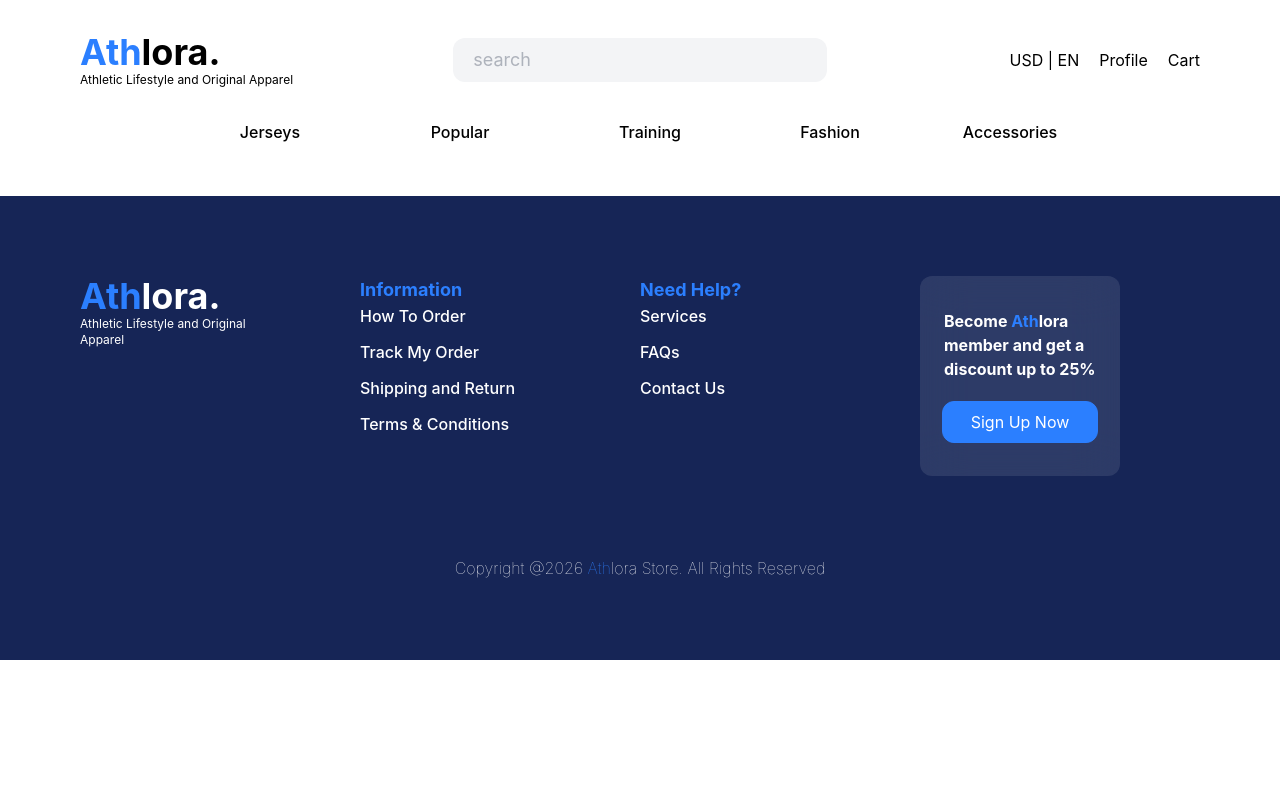
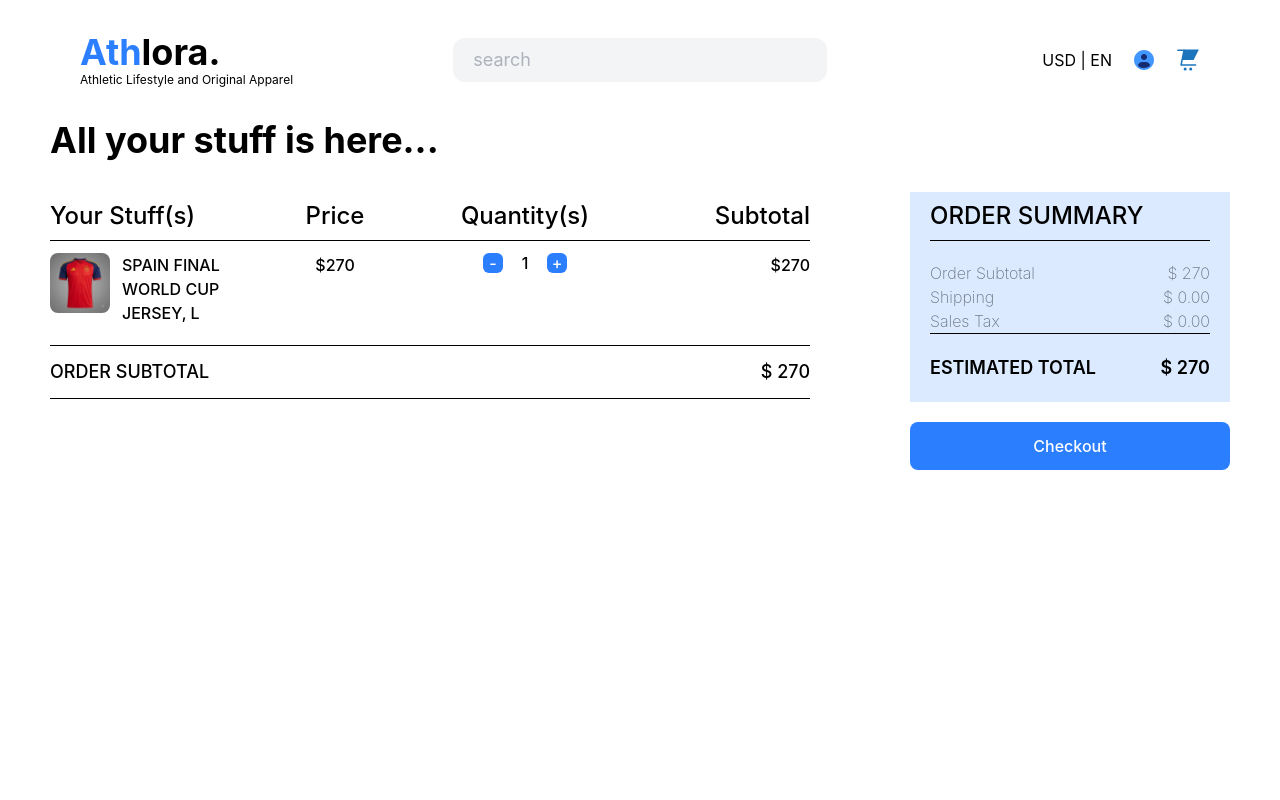
Before and after one commit to Mhmd7uLL/Athlora, a React (Vite) app: page /cart in a window 1280 px wide. Shown: the top 800 px of the page. Built offline with nearby package versions, Linux system fonts and the light colour scheme.

Commit message:
cart page

```diff
--- a/src/App.css
+++ b/src/App.css
@@ -1,186 +1 @@
 @import "tailwindcss";
-
-.counter {
-  font-size: 16px;
-  padding: 5px 10px;
-  border-radius: 5px;
-  color: var(--accent);
-  background: var(--accent-bg);
-  border: 2px solid transparent;
-  transition: border-color 0.3s;
-  margin-bottom: 24px;
-
-  &:hover {
-    border-color: var(--accent-border);
-  }
-  &:focus-visible {
-    outline: 2px solid var(--accent);
-    outline-offset: 2px;
-  }
-}
-
-.hero {
-  position: relative;
-
-  .base,
-  .framework,
-  .vite {
-    inset-inline: 0;
-    margin: 0 auto;
-  }
-
-  .base {
-    width: 170px;
-    position: relative;
-    z-index: 0;
-  }
-
-  .framework,
-  .vite {
-    position: absolute;
-  }
-
-  .framework {
-    z-index: 1;
-    top: 34px;
-    height: 28px;
-    transform: perspective(2000px) rotateZ(300deg) rotateX(44deg) rotateY(39deg)
-      scale(1.4);
-  }
-
-  .vite {
-    z-index: 0;
-    top: 107px;
-    height: 26px;
-    width: auto;
-    transform: perspective(2000px) rotateZ(300deg) rotateX(40deg) rotateY(39deg)
-      scale(0.8);
-  }
-}
-
-#center {
-  display: flex;
-  flex-direction: column;
-  gap: 25px;
-  place-content: center;
-  place-items: center;
-  flex-grow: 1;
-
-  @media (max-width: 1024px) {
-    padding: 32px 20px 24px;
-    gap: 18px;
-  }
-}
-
-#next-steps {
-  display: flex;
-  border-top: 1px solid var(--border);
-  text-align: left;
-
-  & > div {
-    flex: 1 1 0;
-    padding: 32px;
-    @media (max-width: 1024px) {
-      padding: 24px 20px;
-    }
-  }
-
-  .icon {
-    margin-bottom: 16px;
-    width: 22px;
-    height: 22px;
-  }
-
-  @media (max-width: 1024px) {
-    flex-direction: column;
-    text-align: center;
-  }
-}
-
-#docs {
-  border-right: 1px solid var(--border);
-
-  @media (max-width: 1024px) {
-    border-right: none;
-    border-bottom: 1px solid var(--border);
-  }
-}
-
-#next-steps ul {
-  list-style: none;
-  padding: 0;
-  display: flex;
-  gap: 8px;
-  margin: 32px 0 0;
-
-  .logo {
-    height: 18px;
-  }
-
-  a {
-    color: var(--text-h);
-    font-size: 16px;
-    border-radius: 6px;
-    background: var(--social-bg);
-    display: flex;
-    padding: 6px 12px;
-    align-items: center;
-    gap: 8px;
-    text-decoration: none;
-    transition: box-shadow 0.3s;
-
-    &:hover {
-      box-shadow: var(--shadow);
-    }
-    .button-icon {
-      height: 18px;
-      width: 18px;
-    }
-  }
-
-  @media (max-width: 1024px) {
-    margin-top: 20px;
-    flex-wrap: wrap;
-    justify-content: center;
-
-    li {
-      flex: 1 1 calc(50% - 8px);
-    }
-
-    a {
-      width: 100%;
-      justify-content: center;
-      box-sizing: border-box;
-    }
-  }
-}
-
-#spacer {
-  height: 88px;
-  border-top: 1px solid var(--border);
-  @media (max-width: 1024px) {
-    height: 48px;
-  }
-}
-
-.ticks {
-  position: relative;
-  width: 100%;
-
-  &::before,
-  &::after {
-    content: '';
-    position: absolute;
-    top: -4.5px;
-    border: 5px solid transparent;
-  }
-
-  &::before {
-    left: 0;
-    border-left-color: var(--border);
-  }
-  &::after {
-    right: 0;
-    border-right-color: var(--border);
-  }
-}
--- a/src/App.tsx
+++ b/src/App.tsx
@@ -1,20 +1,19 @@
 import { Routes, Route } from "react-router-dom";
 import "./App.css";
 import Navbar from "./components/navbar/Navbar.tsx";
-import Categories from "./components/categories/Categories.tsx";
 import Footer from "./components/footer/footer.tsx";
 
 import Home from "./pages/Home/Home.tsx"
+import Cart from "./pages/Cart/Cart.tsx"
 
 function App() {
   return (
     <div>
       <Navbar />
-      <Categories />
 
       <Routes>
         <Route path="/" element={<Home />}/>
-        <Route />
+        <Route path="/cart" element={<Cart />}/>
         <Route />
         <Route />
       </Routes>
--- a/src/components/navbar/Navbar.tsx
+++ b/src/components/navbar/Navbar.tsx
@@ -1,12 +1,19 @@
+import { Link } from "react-router-dom";
+
+import cart from "../../assets/navAssets/cart.svg";
+import profile from "../../assets/navAssets/profile.svg";
+
 function Navbar() {
   return (
     <nav className="w-full h-30 bg-white">
       <div className="h-full grid grid-cols-3 items-center px-20">
         <div className="flex flex-col">
-          <h1 className="text-4xl font-bold">
-            <span className="text-blue-500">Ath</span>lora.
-          </h1>
-          <p className="text-xs">Athletic Lifestyle and Original Apparel</p>
+          <Link to="/">
+            <h1 className="text-4xl font-bold">
+              <span className="text-blue-500">Ath</span>lora.
+            </h1>
+            <p className="text-xs">Athletic Lifestyle and Original Apparel</p>
+          </Link>
         </div>
         <form className="flex justify-center">
           <input
@@ -17,8 +24,12 @@ function Navbar() {
         </form>
         <div className="flex justify-end gap-5">
           <span>USD | EN</span>
-          <span>Profile</span>
-          <span>Cart</span>
+          <Link to="">
+            <img src={profile} className="w-6 h-6"></img>
+          </Link>
+          <a href="/cart">
+            <img src={cart} className="w-6 h-6"></img>
+          </a>
         </div>
       </div>
     </nav>
--- a/src/pages/Cart/Cart.tsx
+++ b/src/pages/Cart/Cart.tsx
@@ -0,0 +1,100 @@
+import { useState } from "react";
+import pict1 from "../../assets/homeAssets/adidasEspana/pict1.webp";
+
+function Cart() {
+  const [quantity, setQuantity] = useState(1);
+
+  const price = 270;
+  const subTotal = price * quantity;
+
+  return (
+    <div className="flex justify-center">
+      <div className="w-295">
+        <h1 className="text-4xl font-bold">All your stuff is here...</h1>
+
+        <div className="flex justify-between gap-3 mt-8">
+          <div className="w-190 h-150">
+            <div className="grid grid-cols-4">
+              <div className="font-medium text-2xl py-2">Your Stuff(s)</div>
+              <div className="text-center font-medium text-2xl py-2">
+                Price
+              </div>
+              <div className="text-center font-medium text-2xl py-2">
+                Quantity(s)
+              </div>
+              <div className="text-end font-medium text-2xl py-2">Subtotal</div>
+            </div>
+            <hr className="mb-3 w-full"></hr>
+            <div className="grid grid-cols-4 font-medium">
+              <div className="flex gap-3 text-start">
+                <img src={pict1} className="w-15 h-15 rounded-lg"></img>
+                <div>
+                  <h1>SPAIN FINAL WORLD CUP JERSEY, L</h1>
+                </div>
+              </div>
+              <div className="text-center">
+                <p>${price}</p>
+              </div>
+              <div className="gap-3">
+                <form className="flex flex-row justify-center">
+                  <button
+                    type="button"
+                    onClick={() =>
+                      setQuantity((quantity) => Math.max(1, quantity - 1))
+                    }
+                    className="rounded-md bg-blue-500 w-5 h-5 flex items-center justify-center text-white"
+                  >
+                    -
+                  </button>
+                  <input
+                    type="text"
+                    value={quantity}
+                    readOnly
+                    className="w-5 h-5 text-center mx-3"
+                  ></input>
+                  <button
+                    type="button"
+                    onClick={() => setQuantity((quantity) => quantity + 1)}
+                    className="rounded-md bg-blue-500 w-5 h-5 flex items-center justify-center text-white"
+                  >
+                    +
+                  </button>
+                </form>
+              </div>
+              <div className="text-end">${subTotal}</div>
+            </div>
+            <div className="flex flex-row justify-between w-full my-5 py-3 border-y-1 font-medium text-lg">
+                <h1>ORDER SUBTOTAL</h1>
+                <h1>$ {subTotal}</h1>
+            </div>
+          </div>
+
+          <div className="w-80 h-150">
+            <div className="bg-blue-100 px-5 pb-5">
+              <h1 className="text-2xl py-2 font-medium">ORDER SUMMARY</h1>
+              <hr className="mb-3"></hr>
+              <div className="grid grid-cols-2 mt-5 text-gray-500 font-extralight">
+                <div>Order Subtotal</div>
+                <div className="text-end">$ {subTotal}</div>
+                <div>Shipping</div>
+                <div className="text-end">$ 0.00</div>
+                <div>Sales Tax</div>
+                <div className="text-end">$ 0.00</div>
+              </div>
+              <hr className="bg-gray-100"></hr>
+              <div className="flex flex-row justify-between mt-5 font-semibold text-lg">
+                <h1>ESTIMATED TOTAL</h1>
+                <h1>$ {subTotal}</h1>
+              </div>
+            </div>
+            <button className="bg-blue-500 font-medium w-full mt-5 py-3 rounded-lg text-white hover:bg-blue-950 hover:cursor-pointer transition duration-300">
+              Checkout
+            </button>
+          </div>
+        </div>
+      </div>
+    </div>
+  );
+}
+
+export default Cart;
--- a/src/pages/Home/Home.tsx
+++ b/src/pages/Home/Home.tsx
@@ -1,4 +1,6 @@
 import { useHome } from "../../hooks/useHome";
+
+import Categories from "../../components/categories/Categories";
 import HomeAdidas from "./homeBrands/HomeAdidas";
 import HomeNike from "./homeBrands/HomeNike";
 import HomePuma from "./homeBrands/HomePuma";
@@ -12,6 +14,8 @@ function Home() {
 
   return (
     <div>
+      <Categories />
+
       <div className="h-120 bg-blue-950 mt-1">
         <div
           className="w-full h-120 flex justify-end items-center bg-contain bg-center bg-no-repeat"
@@ -29,7 +33,7 @@ function Home() {
         </div>
       </div>
 
-      <div className="flex flex-col mx-auto">
+      <div className="flex flex-col mx-4">
         <h1 className="flex justify-center text-5xl my-20 font-bold">
           Popular Products
         </h1>
@@ -148,7 +152,7 @@ function Home() {
         </div>
       </div>
 
-      <div>
+      <div className="mx-2">
         <div className="flex flex-col justify-center text-center mt-30 mb-20">
           <h1 className="text-5xl font-bold">Make it Yours!</h1>
           <p>One of the Popular Brands below</p>
--- a/src/pages/Home/homeBrands/HomeAdidas.tsx
+++ b/src/pages/Home/homeBrands/HomeAdidas.tsx
@@ -27,7 +27,7 @@ function HomeAdidas() {
   const totalPrice = getTotalPrice(basePrice, additionalPrice);
 
   return (
-    <div className="flex flex-row gap-3 justify-center">
+    <div className="flex flex-row gap-9 justify-center">
       <div className="bg-white w-150 h-110">
         <img src={activeKit} className="w-full h-150 mb-8 rounded-3xl"></img>
         <div
```
Also changed, not shown: src/assets/navAssets/cart.svg (added), src/assets/navAssets/profile.svg (added).
